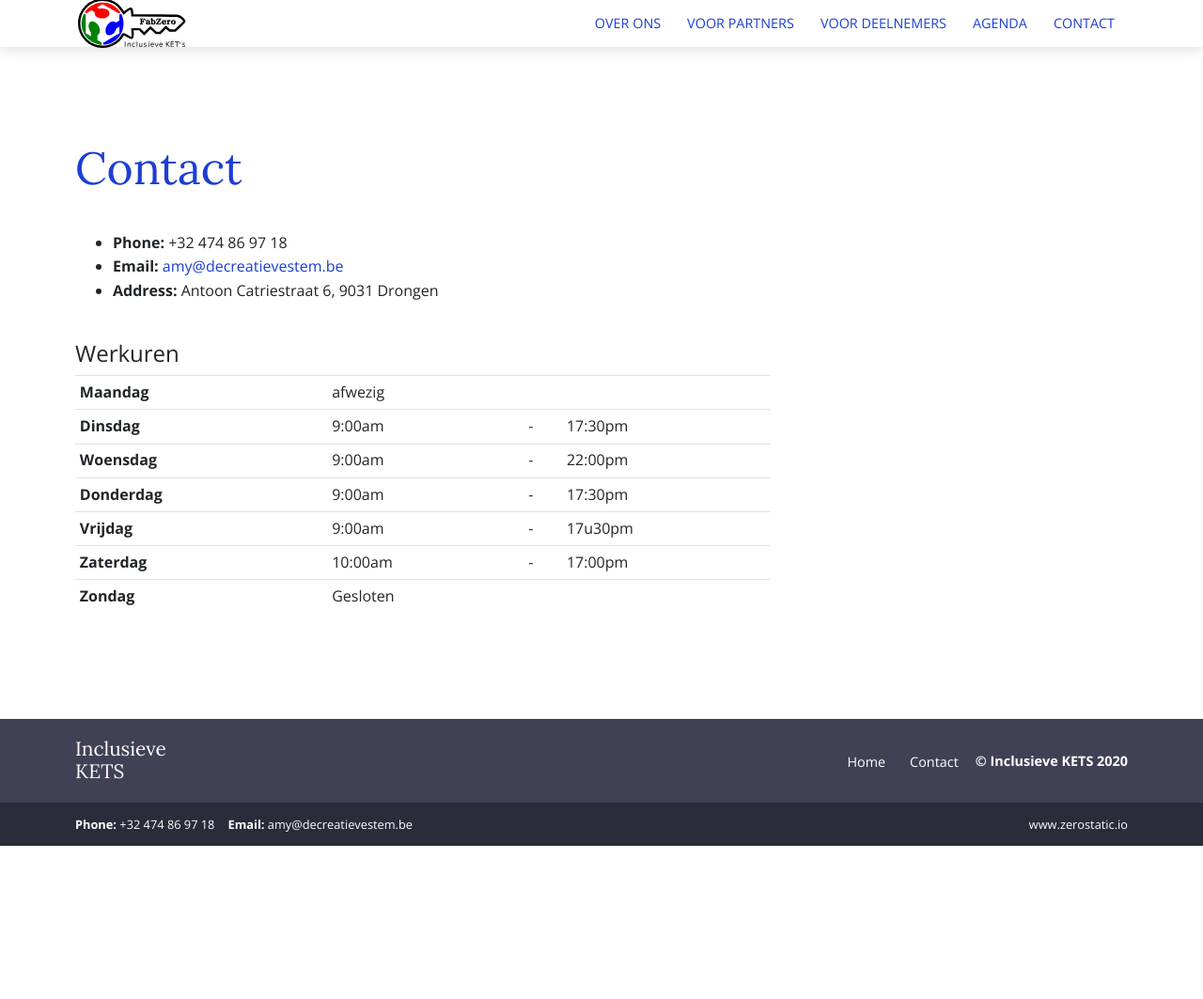
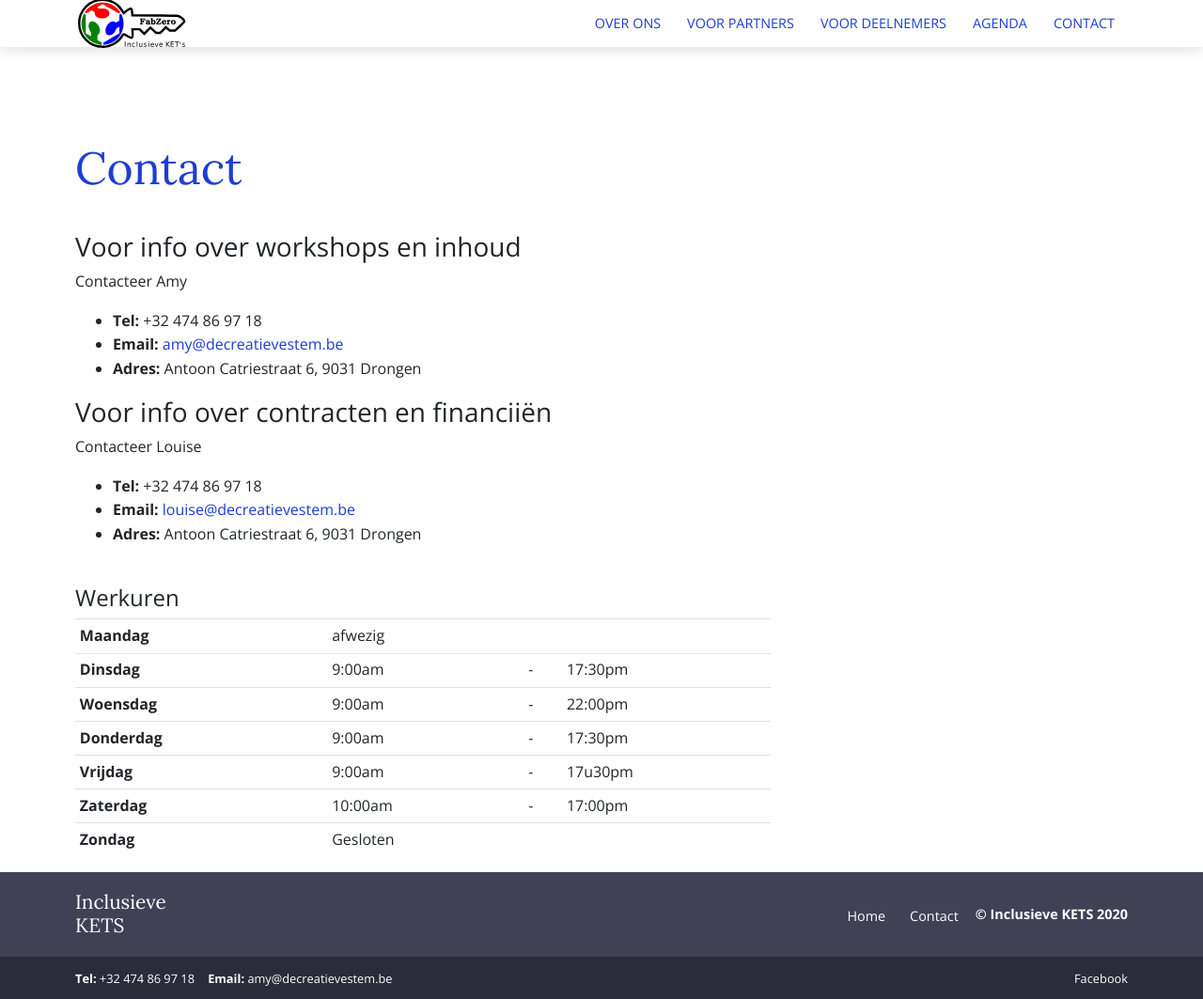
Before and after one commit to IngegnoMakerSpace/inclusievekets, a Jekyll site: the page built from contact.html, in a window 1280 px wide. Shown: the whole page at 94% size. Built offline with Jekyll 4.4.1, drawn with Linux system fonts in a browser that asks for light colours; before the commit the page ends 900 px from its top, so only the background shows below that.

Commit message:
update contact en link inschrijvingen

```diff
--- a/_data/contact.yml
+++ b/_data/contact.yml
@@ -1,4 +1,6 @@
 email: 'amy@decreatievestem.be'
 phone: '+32 474 86 97 18'
-businessName: 'Inclusieve KETs By Ingegno'
+email2: 'louise@decreatievestem.be'
+phone2: '+32 474 86 97 18'
+businessName: 'Inclusieve KETs By De Creatieve STEM'
 address: 'Antoon Catriestraat 6, 9031 Drongen'
--- a/_includes/sub-footer.html
+++ b/_includes/sub-footer.html
@@ -4,12 +4,12 @@
       <div class="col-12">
         <div class="sub-footer">
           <ul>
-            <li><strong>Phone: </strong>{{ site.data.contact.phone }}</li>
+            <li><strong>Tel: </strong>{{ site.data.contact.phone }}</li>
             <li><strong>Email: </strong><a href="mailto:{{ site.data.contact.email }}">
                 {{ site.data.contact.email }}</a></li>
           </ul>
           <ul>
-            <li><a href="https://www.zerostatic.io">www.zerostatic.io</a></li>
+            <li><a href="https://www.facebook.com/IngegnoMakerSpace/">Facebook</a></li>
           </ul>
         </div>
       </div>
--- a/contact.html
+++ b/contact.html
@@ -16,12 +16,26 @@
 <div class="container">
   <div class="row">
     <div class="col-12 col-md-8">
+     <h3>Voor info over workshops en inhoud</h3>
+        <p>Contacteer Amy</p>
       <ul>
-        <li><strong>Phone: </strong>{{ site.data.contact.phone }}</li>
+        <li>
+            <strong>Tel: </strong>{{ site.data.contact.phone }}</li>
         <li><strong>Email: </strong><a href="mailto:{{ site.data.contact.email }}">
             {{ site.data.contact.email }}</a></li>
         {% if site.data.contact.address %}
-        <li><strong>Address: </strong>{{ site.data.contact.address }}</li>
+        <li><strong>Adres: </strong>{{ site.data.contact.address }}</li>
+        {% endif %}
+      </ul>
+     <h3>Voor info over contracten en financiiën</h3>
+        <p>Contacteer Louise</p>
+      <ul>
+        <li>
+            <strong>Tel: </strong>{{ site.data.contact.phone2 }}</li>
+        <li><strong>Email: </strong><a href="mailto:{{ site.data.contact.email2 }}">
+            {{ site.data.contact.email2 }}</a></li>
+        {% if site.data.contact.address %}
+        <li><strong>Adres: </strong>{{ site.data.contact.address }}</li>
         {% endif %}
       </ul>
       <h4 class="mt-4">Werkuren</h4>
--- a/index.html
+++ b/index.html
@@ -19,7 +19,7 @@
 
     </div>
     <div class="call-box-bottom">
-      <a href="{{site.baseurl}}/contact" class="button">Schrijf je hier in!</a>
+      <a href="https://forms.gle/DszzbDpbUVWXbEQ29" class="button">Schrijf je hier in!</a>
         <!-- google form maken en linken-->
     </div>
   </div>
```
